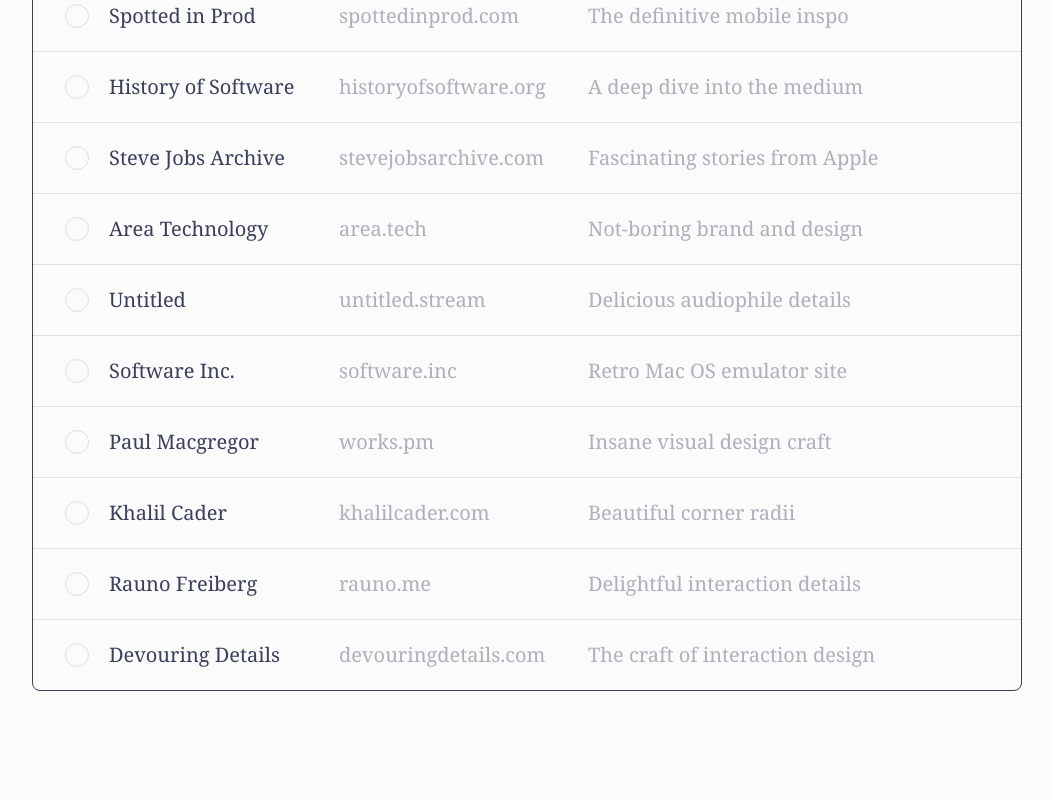
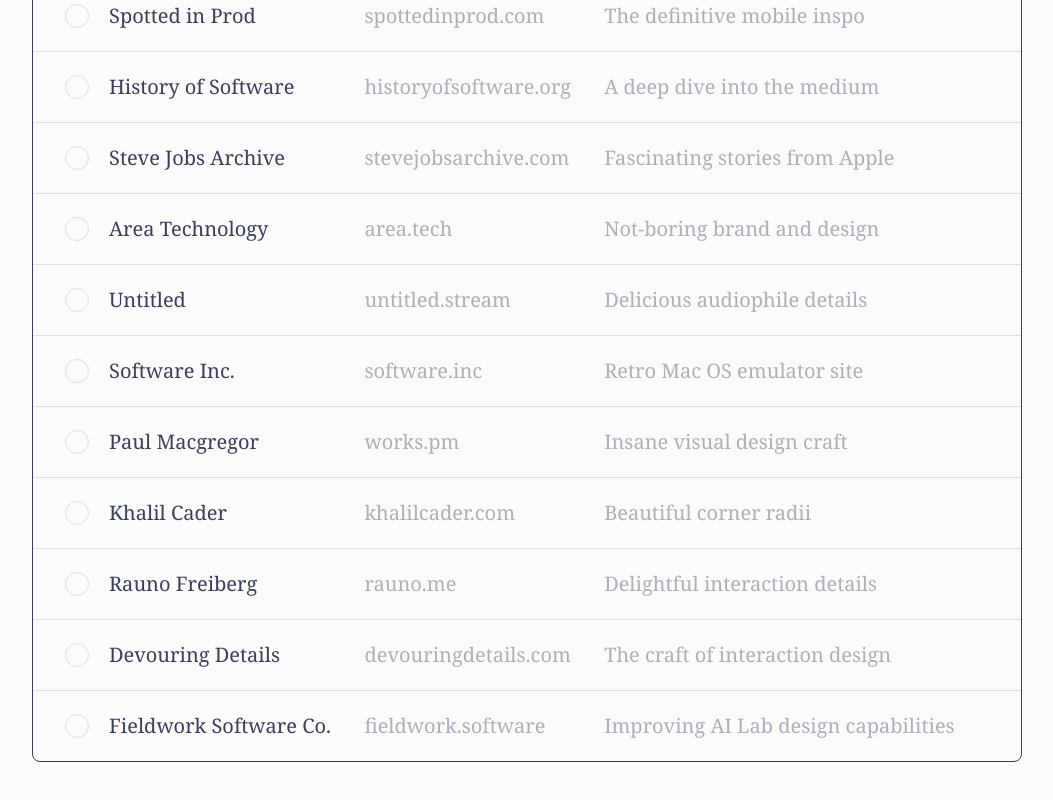
Before and after one commit to nathanbulrich/nathanu-portfolio, a Next.js app: page /sites in a window 1280 px wide. Shown: the part 1039-1839 px from the top of the page, without its empty margins (214-1267 px from the left). Built offline with nearby package versions, Linux system fonts and the light colour scheme.

Commit message:
Add Fieldwork to sites collection

```diff
--- a/src/app/sites/sites-data.ts
+++ b/src/app/sites/sites-data.ts
@@ -26,6 +26,7 @@ export const sites: Site[] = [
   { name: "Khalil Cader", url: "khalilcader.com", note: "Beautiful corner radii" },
   { name: "Rauno Freiberg", url: "rauno.me", note: "Delightful interaction details" },
   { name: "Devouring Details", url: "devouringdetails.com", note: "The craft of interaction design" },
+  { name: "Fieldwork Software Co.", url: "fieldwork.software", note: "Improving AI Lab design capabilities" },
 ];
 
 export function slugForUrl(url: string): string {
```
Also changed, not shown: public/images/site-thumbnails/fieldwork-software.webp (added).
